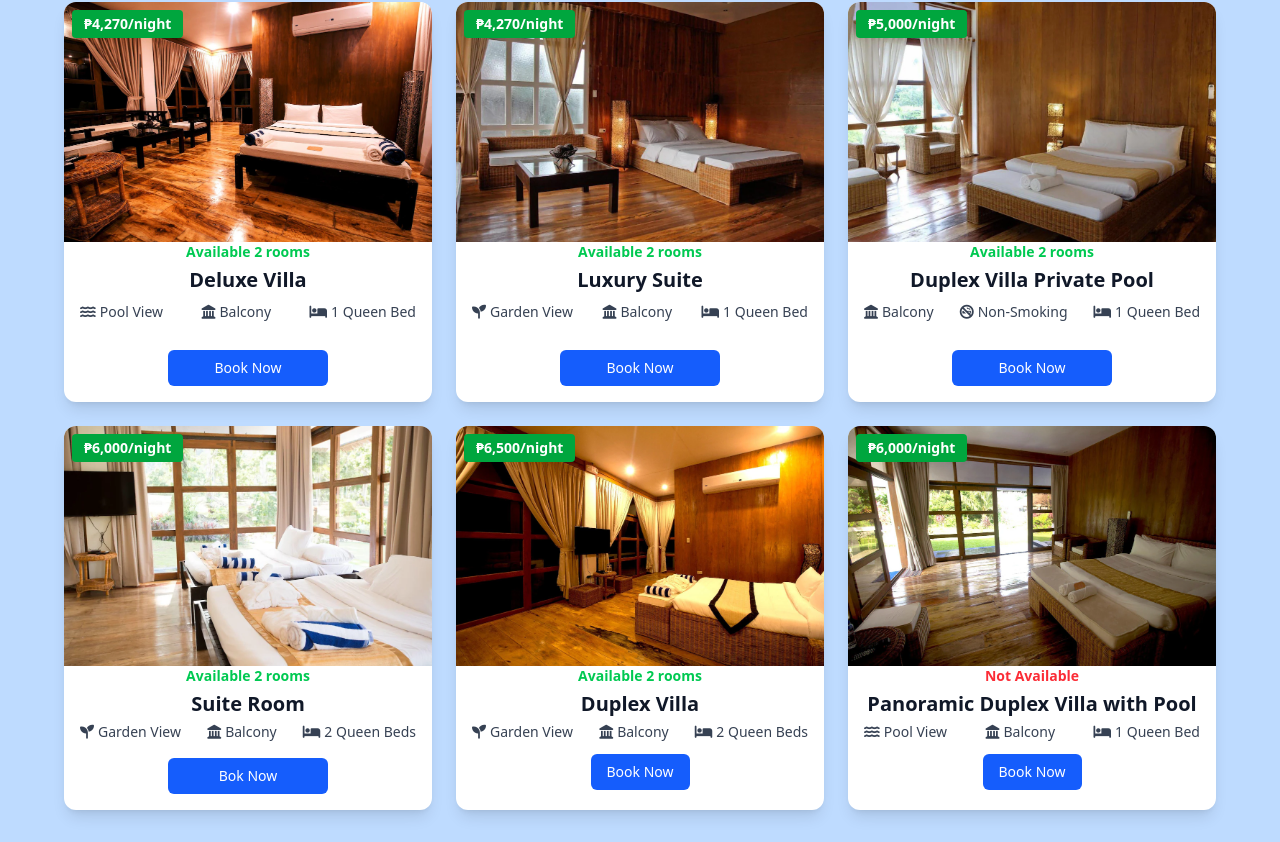
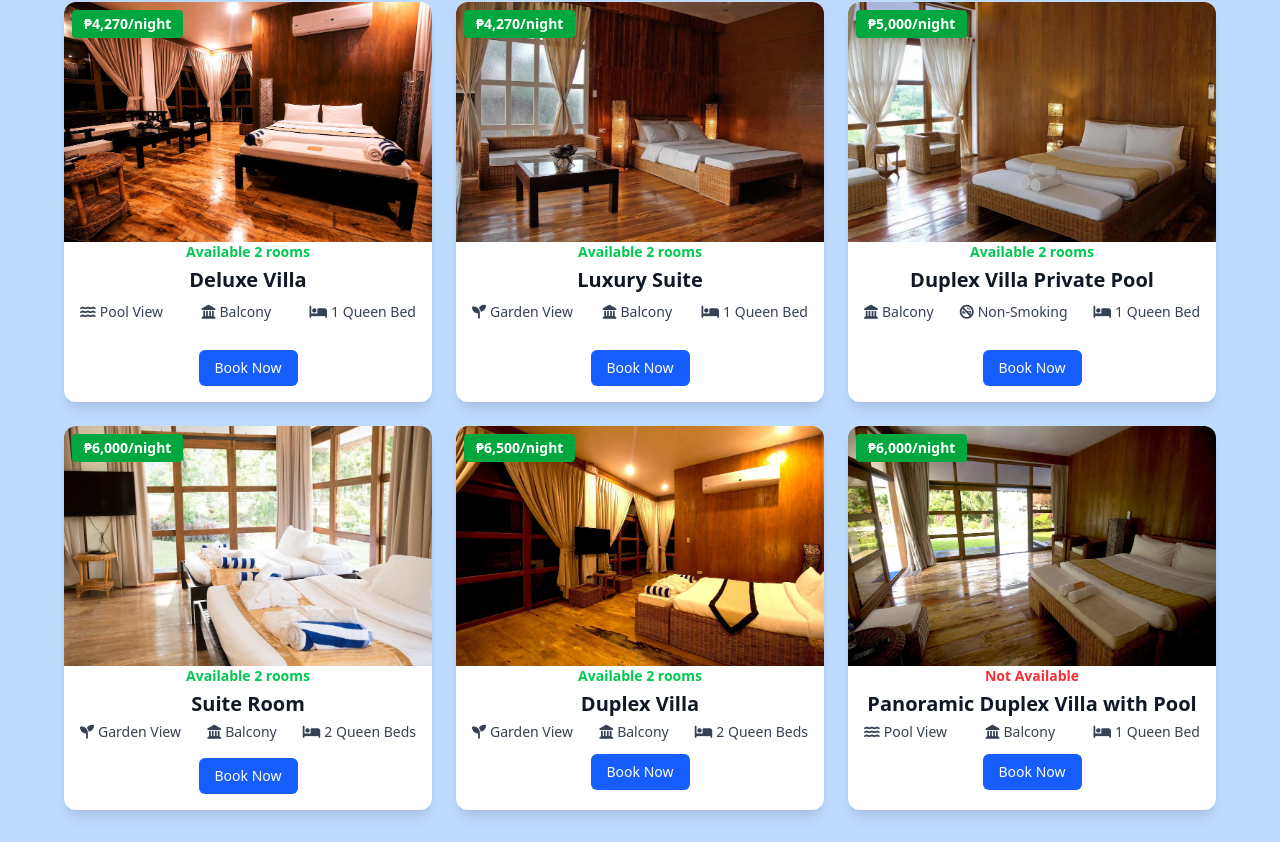
Before and after one commit to paoloespaldon/espaldon_midtermproject, a website: page Accommodation.html in a window 1280 px wide. Shown: the part 110-952 px from the top of the page. Drawn offline with Linux system fonts and the light colour scheme.

Commit message:
Updated all files

```diff
--- a/Accommodation.html
+++ b/Accommodation.html
@@ -118,7 +118,7 @@
     </div>
 
     <div class="flex justify-center mt-3 pb-4">
-        <a href="BOOK.html" class="w-40 bg-blue-600 text-white font-medium text-sm text-center px-4 py-2 rounded-md transition duration-200 hover:bg-blue-700">
+        <a href="BOOK.html" class="bg-blue-600 text-white font-medium text-sm text-center px-4 py-2 rounded-md transition duration-200 hover:bg-blue-700">
             Book Now
         </a>
     </div>
@@ -151,7 +151,7 @@
     </div>
 
     <div class="flex justify-center mt-3 pb-4">
-        <a href="BOOK.html" class="w-40 bg-blue-600 text-white font-medium text-sm text-center px-4 py-2 rounded-md transition duration-200 hover:bg-blue-700">
+        <a href="BOOK.html" class="bg-blue-600 text-white font-medium text-sm text-center px-4 py-2 rounded-md transition duration-200 hover:bg-blue-700">
             Book Now
         </a>
     </div>
@@ -183,7 +183,7 @@
     </div>
 
     <div class="flex justify-center mt-3 pb-4">
-        <a href="BOOK.html" class="w-40 bg-blue-600 text-white font-medium text-sm text-center px-4 py-2 rounded-md transition duration-200 hover:bg-blue-700">
+        <a href="BOOK.html" class="bg-blue-600 text-white font-medium text-sm text-center px-4 py-2 rounded-md transition duration-200 hover:bg-blue-700">
             Book Now
         </a>
     </div>
@@ -221,8 +221,8 @@
 
                     </div>
                     <div class="flex justify-center mt-4">
-                        <a href="BOOK.html" class="w-40 bg-blue-600 text-white font-medium text-sm text-center px-4 py-2 rounded-md transition duration-200 hover:bg-blue-700">
-                            Bok Now
+                        <a href="BOOK.html" class="bg-blue-600 text-white font-medium text-sm text-center px-4 py-2 rounded-md transition duration-200 hover:bg-blue-700">
+                            Book Now
                         </a>
                     </div>
 
@@ -257,7 +257,7 @@
                         </div>
                     </div>
                     <div class="flex justify-center mt-3">
-                        <a href="B" class="bg-blue-600 text-white font-medium text-sm text-center px-4 py-2 rounded-md transition duration-200 hover:bg-blue-700">
+                        <a href="BOOK.html" class="bg-blue-600 text-white font-medium text-sm text-center px-4 py-2 rounded-md transition duration-200 hover:bg-blue-700">
                             Book Now
                         </a>
                     </div>
@@ -292,7 +292,7 @@
 
                     </div>
                     <div class="flex justify-center mt-3">
-                        <a href="B" class="bg-blue-600 text-white font-medium text-sm text-center px-4 py-2 rounded-md transition duration-200 hover:bg-blue-700">
+                        <a href="BOOK.html" class="bg-blue-600 text-white font-medium text-sm text-center px-4 py-2 rounded-md transition duration-200 hover:bg-blue-700">
                             Book Now
                         </a>
                     </div>
```
